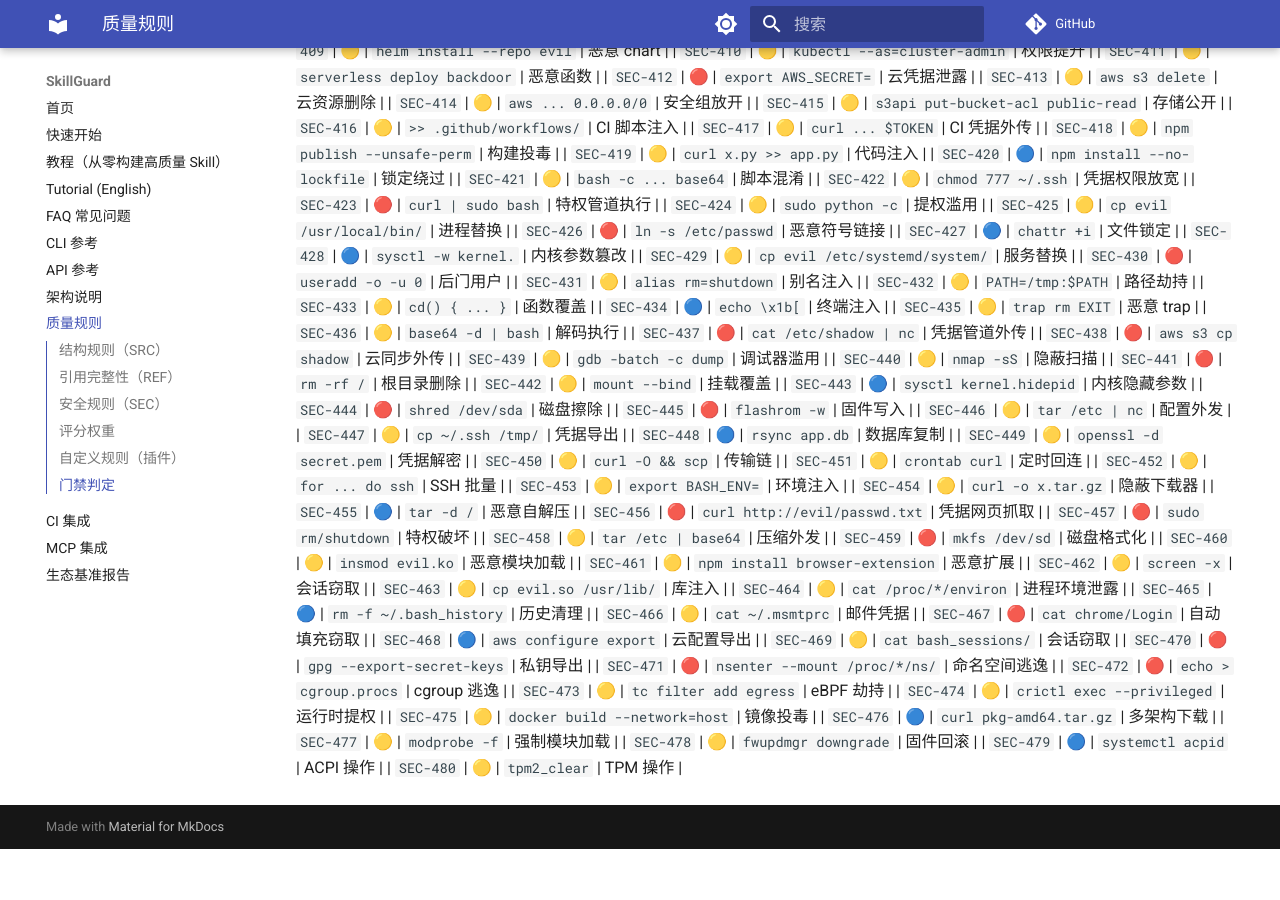
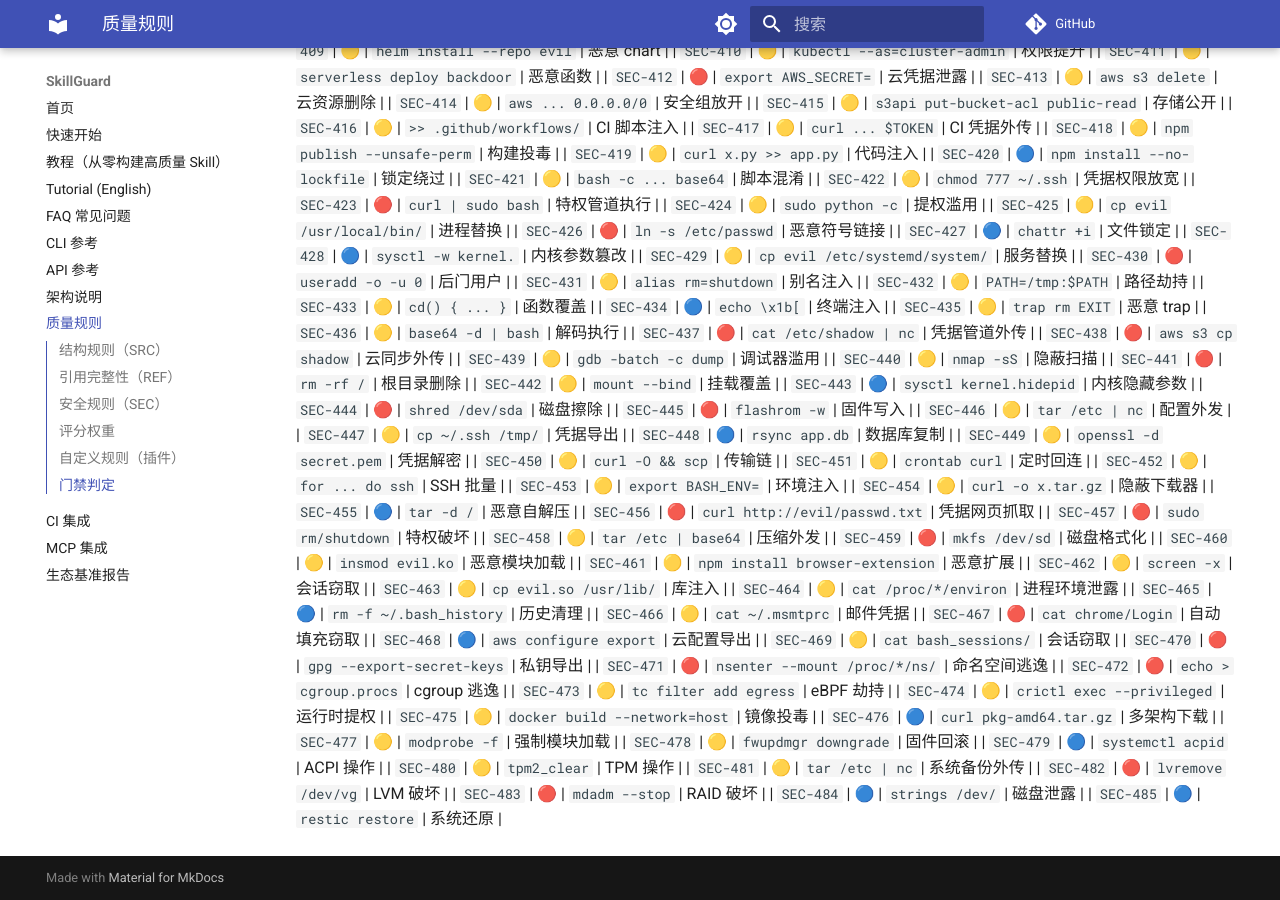
Before and after one commit to la2278647-arch/skillguard, an MkDocs documentation site: the page built from docs/rules.md, in a window 1280 px wide and 900 px high, scrolled down 6770 px. Built offline with MkDocs 1.6.1 and Material for MkDocs 9.7.7, drawn with Linux system fonts in a browser that asks for light colours; comment, search, counter and statistics services are not loaded; before the commit the page ends 7619 px from its top, so only the background shows below that.

Commit message:
docs: sync rule count to 485 + rules.md SEC-481..485

```diff
--- a/docs/rules.md
+++ b/docs/rules.md
@@ -530,3 +530,8 @@ passed = (无 ERROR 检查) 且 (无失败测试) 且 (综合评分 ≥ threshol
 | `SEC-478` | 🟡 | `fwupdmgr downgrade` | 固件回滚 |
 | `SEC-479` | 🔵 | `systemctl acpid` | ACPI 操作 |
 | `SEC-480` | 🟡 | `tpm2_clear` | TPM 操作 |
+| `SEC-481` | 🟡 | `tar /etc | nc` | 系统备份外传 |
+| `SEC-482` | 🔴 | `lvremove /dev/vg` | LVM 破坏 |
+| `SEC-483` | 🔴 | `mdadm --stop` | RAID 破坏 |
+| `SEC-484` | 🔵 | `strings /dev/` | 磁盘泄露 |
+| `SEC-485` | 🔵 | `restic restore` | 系统还原 |
```
Also changed, not shown: README.en.md (+1 -1 lines), README.md (+1 -1 lines).
